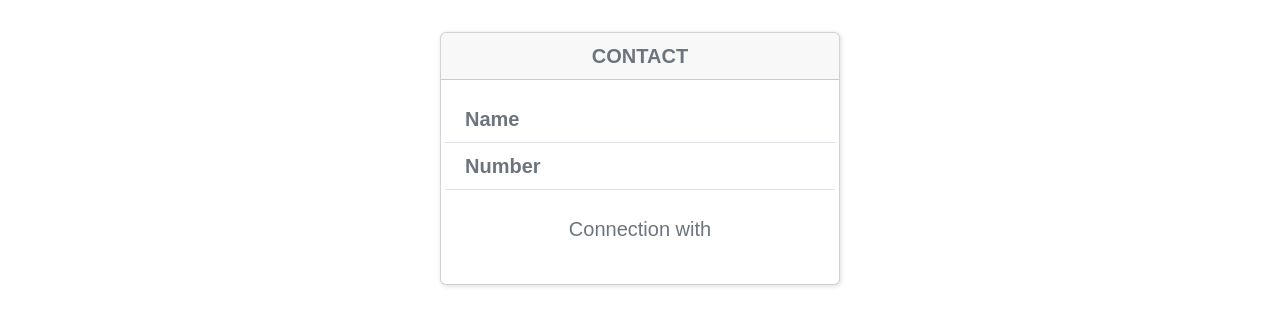
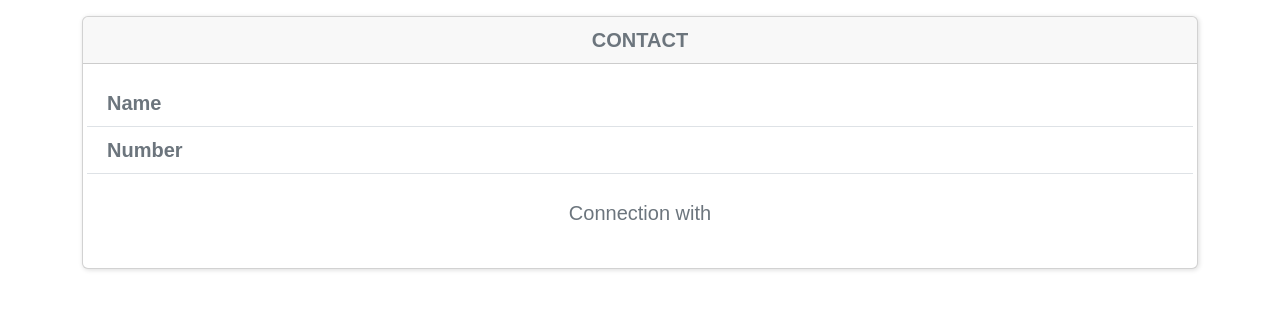
Before and after one commit to nazmul30801/dataverse, a PHP site: page /caller_id/contact.php in a window 1280 px wide. Shown: the part 57-383 px from the top of the page. Run offline with PHP 8.4, Linux system fonts and the light colour scheme; data that the repository does not hold is empty.

Commit message:
Fix - Contact page design. (margin, padding)

```diff
--- a/caller_id/contact.php
+++ b/caller_id/contact.php
@@ -24,8 +24,8 @@
 
 $section_contact = <<<HTML
     <section id="contact" class="fs-5">
-        <div class="container d-flex justify-content-center">
-            <div class="card" style="min-width: 400px;">
+        <div class="container">
+                <div class="card" style="min-width: 200px;">
                     <div class="card-header text-center fw-bold text-secondary">CONTACT</div>
                     <div class="card-body">
                         <div class="row border-bottom">
--- a/css/style.css
+++ b/css/style.css
@@ -23,9 +23,6 @@
 .highlight {
 	background-color: yellow;
 	color: #000;
-}
-.card {
-	margin: 2rem;
 }
 /* --------------------[ Section = Nav Bar ]-------------------- */
 #main_menu {
@@ -169,18 +166,16 @@
 
 /* --------------------[ Section = Contact  ]-------------------- */
 #contact {
+	margin-top: 1rem;
 	font-size: 2rem;
 	color: var(--bs-secondary);
 }
-#contact .card {
-	margin: 2rem;
-}
-#contact .row {
+#contact .card-body .row {
 	padding: 0.5rem;
 	font-weight: bold;
 	color: var(--bs-secondary);
 }
-#contact .row:hover {
+#contact .card-body .row:hover {
 	background-color: var(--bs-warning);
 	color: var(--bs-dark);
 }
```
Lines whose indentation alone changed are shown as unchanged.
